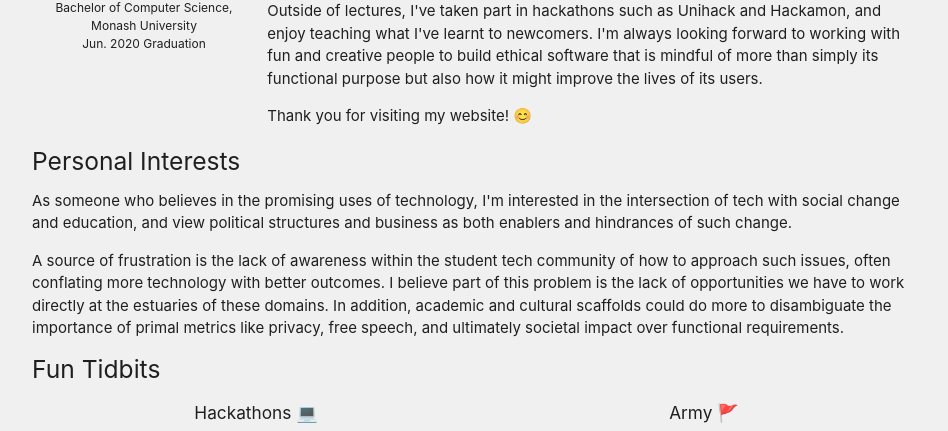
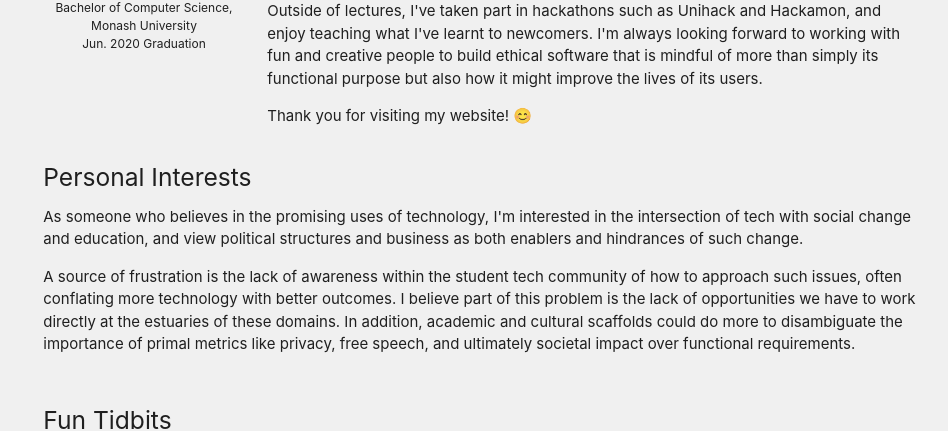
Before and after one commit to asherLZR/ashers-website-v1, a Vue app: page / in a window 1280 px wide. Shown: the part 334-765 px from the top of the page, without its empty margins (160-1108 px from the left). Built offline with nearby package versions, Linux system fonts and the light colour scheme.

Commit message:
Fix margining

```diff
--- a/src/components/pages/Home.vue
+++ b/src/components/pages/Home.vue
@@ -1,7 +1,7 @@
 <template>
 	<div>
 		<div class="row">
-			<div class="col s12 m3 l3 photo-container center-align">
+			<div class="col s12 m3 photo-container center-align">
 				<img class="profileImg" src="@/assets/asher.jpg" alt="My photo"/>
 				<p class="center-align caption-text">
 					<b>Final year student</b>
@@ -11,16 +11,22 @@
 					Jun. 2020 Graduation
 				</p>
 			</div>
-			<div class="col s12 m9 l9">
+			<div class="col s12 m9">
 				<p>Hi there! I'm Asher, a final year computer science student from Singapore currently living in Melbourne, Australia. I was fortunate to have been introduced to web and mobile development, and data analytics and visualisation when I was 17. However, it was exposure to the complex ecosystem of computing theory and software development in university that ignited my interest in algorithms and software.</p>
 				<p>I code in Javascript, Python, and Java, including Android, and have experience with frameworks and languages such as Vue.js, SQL. View my <a href="https://drive.google.com/open?id=1LTQ6jqlvKxntFMM6PwJ_ySaNOHwFf270" target="_blank">resume</a> for more detailed information!</p>
 				<p>Outside of lectures, I've taken part in hackathons such as Unihack and Hackamon, and enjoy teaching what I've learnt to newcomers. I'm always looking forward to working with fun and creative people to build ethical software that is mindful of more than simply its functional purpose but also how it might improve the lives of its users.</p>
 				Thank you for visiting my website! 😊
 			</div>
 		</div>
+		<div class="row">
+			<div class="col s12">
 				<h5>Personal Interests</h5>
 				<p>As someone who believes in the promising uses of technology, I'm interested in the intersection of tech with social change and education, and view political structures and business as both enablers and hindrances of such change.</p>
 				<p>A source of frustration is the lack of awareness within the student tech community of how to approach such issues, often conflating more technology with better outcomes. I believe part of this problem is the lack of opportunities we have to work directly at the estuaries of these domains. In addition, academic and cultural scaffolds could do more to disambiguate the importance of primal metrics like privacy, free speech, and ultimately societal impact over functional requirements.</p>
+			</div>
+		</div>
+		<div class="row">
+			<div class="col s12">
 			<h5>Fun Tidbits</h5>
 			<div class="tidbits caption-text">
 				<div class="row">
@@ -45,6 +51,8 @@
 						<h6>Astronomy ⭐</h6>
 						<p>We started an Astronomy club in Temasek Polytechnic</p>
 						<img src="@/assets/stargazers.png" alt="stargazers">
+					</div>
+				</div>
 			</div>
 			</div>
 		</div>
```
Lines whose indentation alone changed are shown as unchanged.
